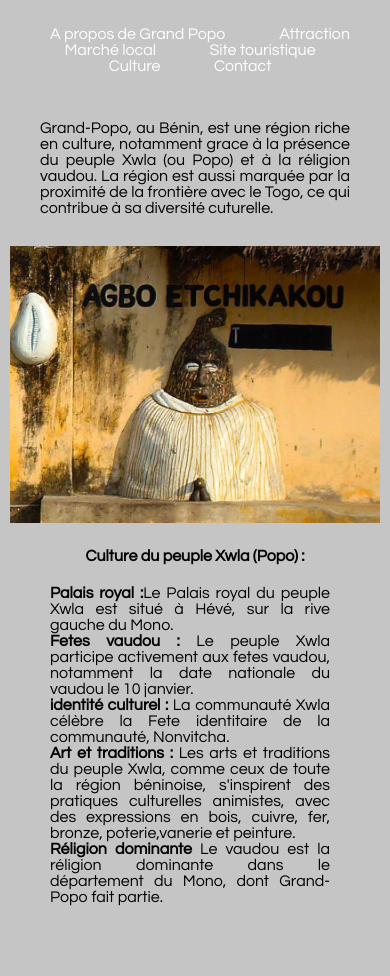
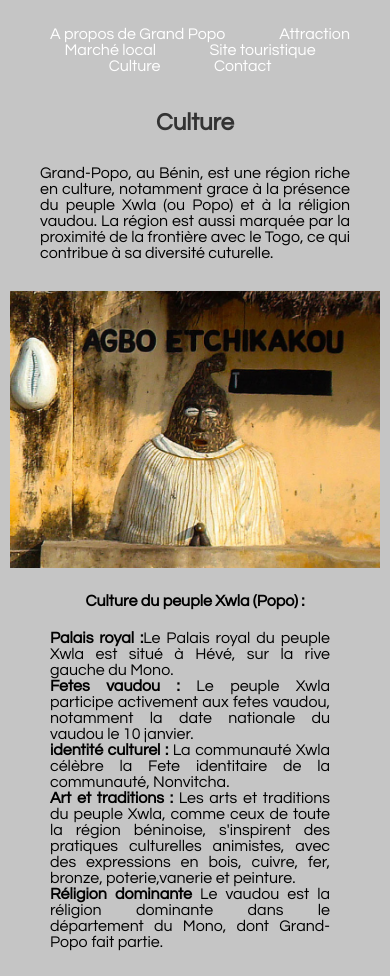
Before and after one commit to Olouwatobi-heberge/RSV, a plain HTML site: page Culture.html in a window 390 px wide. Before the commit the page ends 931 px from the top, so only its background shows below. Drawn offline with Linux system fonts and the light colour scheme.

```diff
--- a/Culture.html
+++ b/Culture.html
@@ -26,7 +26,7 @@
 			</ul>
 		</nav>
     </body>
-
+        <h2>Culture</h2>
         <p>Grand-Popo, au Bénin, est une région riche en culture, notamment grace à la présence du peuple Xwla (ou Popo) et à la réligion vaudou. La région est aussi
             marquée par la proximité de la frontière avec le Togo, ce qui contribue à sa diversité cuturelle.</p>
 
```
